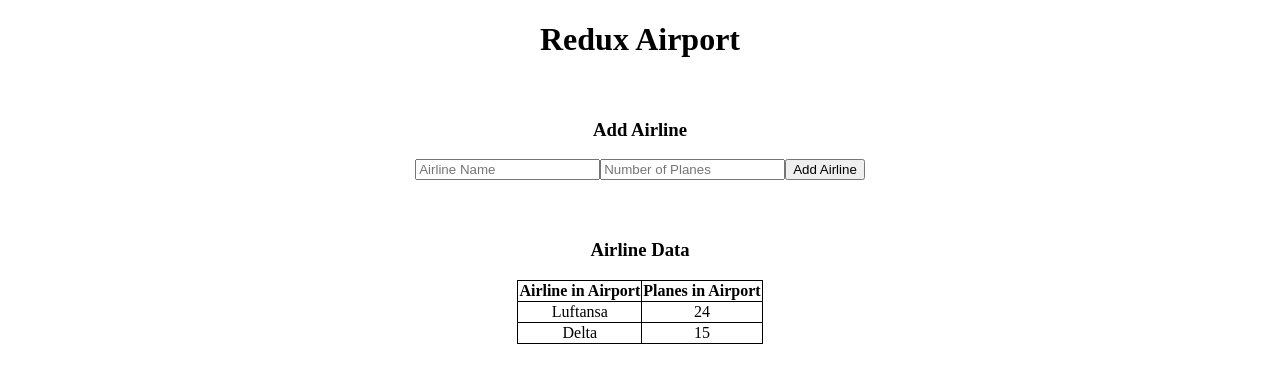
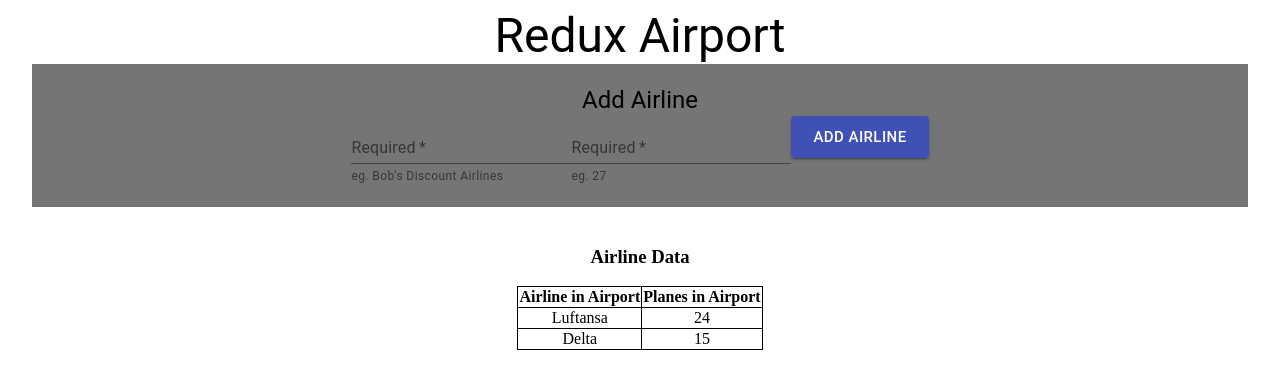
Before and after one commit to KxcCarter/redux-airport, a React (Create React App) app: page / in a window 1280 px wide. Shown: the top 388 px of the page. Built offline with nearby package versions, Linux system fonts and the light colour scheme.

Commit message:
Adds Material-UI to FormAddAirline

```diff
--- a/package.json
+++ b/package.json
@@ -3,6 +3,7 @@
   "version": "0.1.0",
   "private": true,
   "dependencies": {
+    "@material-ui/core": "^4.11.0",
     "react": "^16.13.1",
     "react-dom": "^16.13.1",
     "react-redux": "^7.2.0",
--- a/src/components/App/App.js
+++ b/src/components/App/App.js
@@ -3,14 +3,21 @@ import { connect } from 'react-redux';
 import FormAddAirline from '../FormAddAirline/FormAddAirline';
 import AirlineList from '../AirlineList/AirlineList';
 
+// Material-UI ---
+// import CssBaseline from '@material-ui/core/CssBaseline';
+import Typography from '@material-ui/core/Typography';
+import Container from '@material-ui/core/Container';
+
 class App extends Component {
   render() {
     return (
-      <div>
-        <h1>Redux Airport</h1>
-        <FormAddAirline />
-        <AirlineList />
-      </div>
+      <Container>
+        <div>
+          <Typography variant="h3">Redux Airport</Typography>
+          <FormAddAirline />
+          <AirlineList />
+        </div>
+      </Container>
     );
   }
 }
--- a/src/components/FormAddAirline/FormAddAirline.js
+++ b/src/components/FormAddAirline/FormAddAirline.js
@@ -1,5 +1,11 @@
 import React, { Component } from 'react';
 import { connect } from 'react-redux';
+
+// Material-UI ---
+// import CssBaseline from '@material-ui/core/CssBaseline';
+import Typography from '@material-ui/core/Typography';
+import Box from '@material-ui/core/Box';
+import { Button, TextField } from '@material-ui/core';
 
 class FormAddAirline extends Component {
   // Local state set up to temporarily store value from input.
@@ -30,24 +36,34 @@ class FormAddAirline extends Component {
   };
   render() {
     return (
+      <Box bgcolor="text.secondary">
         <div className="wrapper">
-        <h3>Add Airline</h3>
+          <Typography variant="h5">Add Airline</Typography>
+
           <form onSubmit={this.clickAddAirline}>
-          <input
+            <TextField
+              required
+              id="standard-required"
+              label="Required"
+              helperText="eg. Bob's Discount Airlines"
+              defaultValue={this.state.enteredAirline}
               onChange={(event) => this.handleInputChange(event, 'enteredAirline')}
-            placeholder="Airline Name"
-            value={this.state.enteredAirline}
+            ></TextField>
+            <TextField
               required
-          />
-          <input
+              id="standard-required"
+              label="Required"
+              helperText="eg. 27"
+              defaultValue={this.state.enteredNumber}
               onChange={(event) => this.handleInputChange(event, 'enteredNumber')}
-            placeholder="Number of Planes"
-            value={this.state.enteredNumber}
-            required
-          />
-          <button>Add Airline</button>
+            ></TextField>
+
+            <Button type="submit" variant="contained" size="large" color="primary">
+              Add Airline
+            </Button>
           </form>
         </div>
+      </Box>
     );
   }
 }
```
Also changed, not shown: 1 other file (tests, documents, lock files or other folders). Lines whose indentation alone changed are shown as unchanged.
